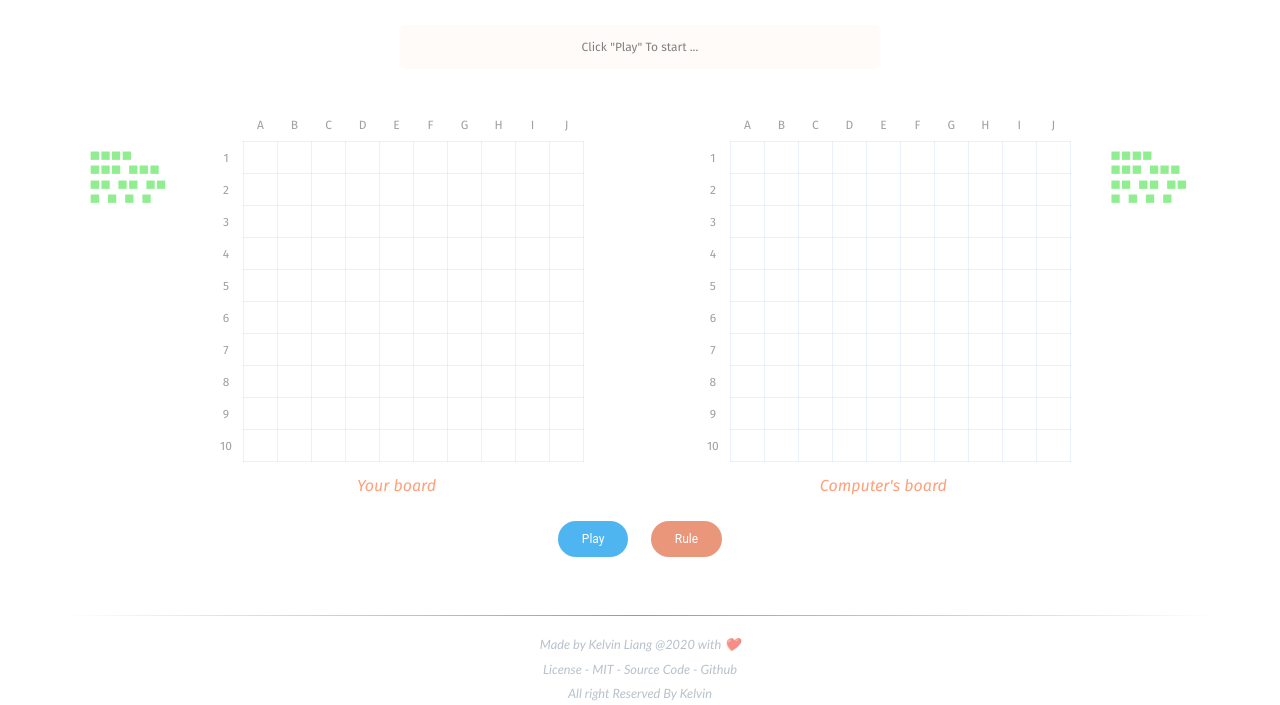
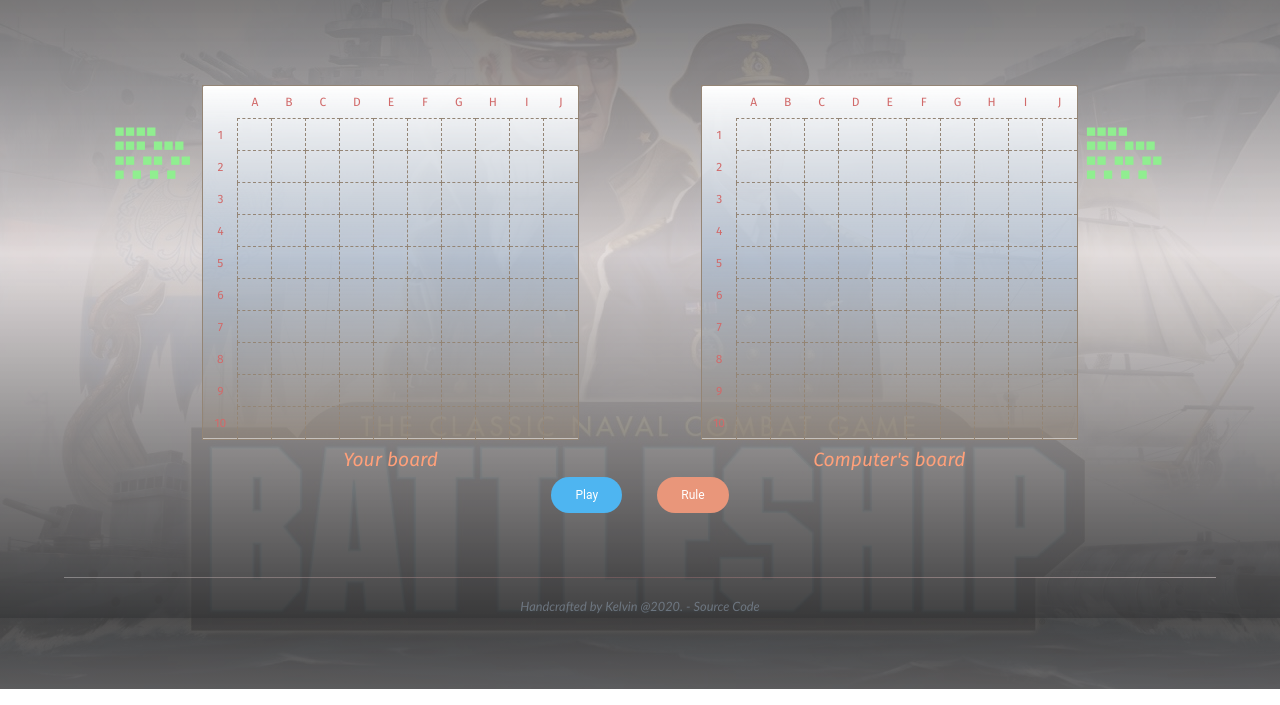
Before and after one commit to kelvin8773/odin-battle-ship, a website built with webpack: page dist/index.html in a window 1280 px wide. Shown: the part 111-816 px from the top of the page. Built offline with nearby package versions, Linux system fonts and the light colour scheme.

Commit message:
finishing responsive re-design

```diff
--- a/src/assets/stylesheet/_component.scss
+++ b/src/assets/stylesheet/_component.scss
@@ -3,8 +3,7 @@
 // button
 a.button3 {
   display: inline-block;
-  padding: 1em 2em;
-  margin: 0.8em;
+
   border-radius: 2em;
   box-sizing: border-box;
   text-decoration: none;
--- /dev/null
+++ b/src/assets/stylesheet/_custom.scss
@@ -0,0 +1,176 @@
+$board-color: rgba(148, 133, 117, 0.5);
+$border-color: rgba(148, 133, 117);
+
+#app-header {
+  margin: 1.5rem auto;
+
+  #app-title {
+    font-size: 3rem;
+    font-weight: 600;
+    padding: 20px;
+    color: rgba(211, 51, 30, 0.884);
+    -webkit-text-fill-color: rgba(255, 255, 255, 0.9);
+    /* Will override color (regardless of order) */
+    -webkit-text-stroke-width: 2px;
+    -webkit-text-stroke-color: rgba(204, 91, 38, 0.712);
+  }
+
+  #message-bar {
+    width: 479px;
+    margin: 0 auto;
+    text-align: center;
+    border-radius: 5px;
+    padding: 1rem;
+  }
+
+  .show-info {
+    background-color: rgba(255, 218, 185, 0.7);
+    color: rgba(236, 58, 34, 0.548);
+  }
+
+  .hide-info {
+    background: none;
+    color: rgba(58, 56, 56, 0.13);
+  }
+
+}
+
+#app-content {
+  #game-boards {
+    display: flex;
+    flex-flow: row;
+    justify-content: space-evenly;
+
+    #human,
+    #computer {
+      display: flex;
+      flex-flow: row;
+      justify-content: space-evenly;
+      padding: 1rem;
+
+      #human-game-board,
+      #computer-game-board {
+        height: 45vh;
+
+        p {
+          text-align: center;
+        }
+      }
+    }
+  }
+
+  #game-buttons {
+    .button3 {
+      padding: 1em 2em;
+      margin: 1rem;
+    }
+  }
+
+  span {
+    margin-right: 0.2rem;
+    color: lightgreen;
+    align-self: flex-start;
+  }
+
+  table {
+    max-width: 420px;
+    border-radius: 5px 5px 0 0;
+    border-collapse: collapse;
+    border: 0.5px solid $border-color;
+    background-image: linear-gradient(to bottom, white, rgba(163, 181, 202, 0.658), $board-color);
+  }
+
+  th {
+    padding: 10px 8px;
+    min-width: 18px;
+    max-width: 28px;
+    color: rgb(209, 106, 106);
+  }
+
+
+  td {
+    border: 0.5px dashed $border-color;
+    text-align: center;
+    width: 32px;
+    min-height: 18px;
+  }
+
+  .game-score {
+    font-size: 0.8rem;
+    min-width: 4.3rem;
+    margin: 2.5rem 0.5rem 0.5rem 0.5rem;
+  }
+
+  .status-empty {
+    background-color: none;
+  }
+
+
+  .status-fill {
+    background-color: rgba(236, 117, 117, 0.5);
+  }
+
+  .status-around {
+    background-color: rgba(46, 107, 177, 0.507);
+  }
+
+  .status-around::after {
+    content: "•";
+    color: rgba(151, 58, 112, 0.575);
+  }
+
+  .status-miss {
+    background-color: rgba(135, 202, 228, 0.493);
+  }
+
+  .status-miss::after {
+    content: "〰️";
+  }
+
+  .status-miss:hover {
+    cursor: not-allowed;
+  }
+
+  .status-hit {
+    background-color: rgba(236, 117, 117, 0.5);
+  }
+
+  .status-hit::after {
+    content: "💥";
+  }
+
+  .status-hit:hover {
+    cursor: not-allowed;
+  }
+
+  .ship-hit {
+    color: rgba(240, 128, 128, 0.75);
+  }
+
+  .ship-normal {
+    color: lightgreen;
+  }
+
+  #computer-table:hover {
+    cursor: pointer;
+  }
+
+  #human-table:hover {
+    cursor: not-allowed;
+  }
+
+}
+
+#app-footer {
+  hr {
+    margin: 3rem 4rem 1rem 4rem;
+    border: 0;
+    height: 1px;
+    background-image: linear-gradient(to right, rgba(189, 185, 185, 0.521), rgba(163, 107, 107, 0.4), rgba(206, 196, 196, 0.596));
+  }
+
+  @include tablet {
+    display: none;
+  }
+
+}
--- /dev/null
+++ b/src/assets/stylesheet/_custom_responsive.scss
@@ -0,0 +1,123 @@
+@include tablet {
+  #app-header {
+
+    #app-title {
+      font-size: 2.5rem;
+      padding: 10px;
+    }
+
+    #message-bar {
+      margin-bottom: 1rem;
+    }
+  }
+
+  #app-content {
+    display: flex;
+    flex-flow: column;
+    flex-flow: column-reverse;
+    justify-content: flex-end;
+
+    #game-boards {
+      display: flex;
+      flex-flow: column-reverse;
+      align-items: center;
+      justify-content: flex-end;
+
+      #human {
+        #human-game-board {
+          // height: 35vh;
+          display: flex;
+          flex-flow: row;
+          justify-content: space-between;
+
+          p {
+            writing-mode: vertical-lr;
+            text-orientation: sideways;
+            padding-left: 1rem;
+          }
+        }
+      }
+
+      #computer {
+        flex-flow: row-reverse;
+
+        #computer-game-board {
+          // height: 35vh;
+          display: flex;
+          flex-flow: row;
+          justify-content: space-between;
+
+          p {
+            writing-mode: vertical-lr;
+            text-orientation: sideways;
+            padding-left: 1rem;
+
+          }
+        }
+      }
+
+    }
+  }
+}
+
+@include mobile {
+  #app-header {
+    #app-title {
+      // display: none;
+      position: absolute;
+      left: 0;
+      top: 5px;
+      width: 100%;
+      z-index: -1;
+      opacity: 30%;
+    }
+
+    #message-bar {
+      padding: 1.2rem 0;
+
+      // background-color: hotpink;
+      color: lightslategrey;
+      font-size: 1.4rem;
+      width: 100%;
+      border-radius: 0;
+    }
+
+  }
+
+  #app-content {
+    justify-content: flex-end;
+    margin-bottom: 8rem;
+
+    #game-boards {
+      #human {
+        flex-flow: column;
+        align-items: flex-start;
+        justify-content: flex-start;
+
+        #human-game-board {
+          flex-flow: column-reverse;
+          justify-content: flex-end;
+
+          p {
+            writing-mode: initial;
+          }
+        }
+      }
+
+      #computer {
+        flex-flow: column-reverse;
+        align-items: flex-start;
+        justify-content: flex-end;
+
+        #computer-game-board {
+          flex-flow: column-reverse;
+          justify-content: flex-end;
+
+          p {
+            writing-mode: initial;
+          }
+        }
+      }
+    }
+  }
+}
--- a/src/assets/stylesheet/_grid.scss
+++ b/src/assets/stylesheet/_grid.scss
@@ -173,39 +173,3 @@
     display: block;
   }
 }
-
-.d-flex {
-  display: block;
-
-  @media only screen and (min-width: $breakpoint-small) {
-    display: flex;
-  }
-
-  @media only screen and (min-width: $breakpoint-large) {
-    display: flex;
-  }
-}
-
-.justify-content-start {
-  justify-content: flex-start;
-}
-
-.justify-content-center {
-  justify-content: flex-center;
-}
-
-.justify-content-between {
-  justify-content: space-between;
-}
-
-.justify-content-around {
-  justify-content: space-around;
-}
-
-.justify-content-evenly {
-  justify-content: space-evenly;
-}
-
-.justify-content-end {
-  justify-content: flex-end;
-}
--- a/src/assets/stylesheet/_text.scss
+++ b/src/assets/stylesheet/_text.scss
@@ -4,6 +4,29 @@
 font-family: 'Ubuntu', sans-serif;
 font-family: 'Fira Sans', sans-serif;
 */
+
+h1,
+h2,
+h3,
+h4,
+h5,
+h6 {
+  font-family: 'Ubuntu', sans-serif;
+}
+
+p {
+  margin-bottom: 0.1rem;
+}
+
+a {
+  color: inherit;
+  text-decoration: inherit;
+}
+
+a:hover {
+  color: limegreen;
+}
+
 
 
 .text-center {
@@ -20,9 +43,9 @@
 }
 
 .text-note {
-  font-size: 1rem;
+  font-size: 1.2rem;
   margin-top: 0.5rem;
   color: lightsalmon;
   font-style: italic;
-  line-height: 2rem;
+  line-height: 1.5rem;
 }
--- /dev/null
+++ b/src/assets/stylesheet/_utilities.scss
@@ -0,0 +1,35 @@
+.display-none {
+  display: none;
+}
+
+.display-block {
+  display: block;
+}
+
+.d-flex {
+  display: block;
+}
+
+.justify-content-start {
+  justify-content: flex-start;
+}
+
+.justify-content-center {
+  justify-content: flex-center;
+}
+
+.justify-content-between {
+  justify-content: space-between;
+}
+
+.justify-content-around {
+  justify-content: space-around;
+}
+
+.justify-content-evenly {
+  justify-content: space-evenly;
+}
+
+.justify-content-end {
+  justify-content: flex-end;
+}
--- a/src/assets/stylesheet/style.scss
+++ b/src/assets/stylesheet/style.scss
@@ -1,151 +1,22 @@
 @import './reset';
 @import './break_point';
 
-
-@import './grid';
+@import './utilities';
 @import './component';
 @import './text';
+@import './custom';
+@import './custom_responsive';
 
 body {
   font-family: 'Fira Sans', sans-serif;
   font-size: 12px;
   color: grey;
+
+  background:
+    linear-gradient(to top,
+      rgba(43, 43, 44, 0.9),
+      rgba(216, 208, 208, 0.7),
+      rgba(34, 33, 33, 0.8)),
+    url(../images/battle_ship_game.jpg) center center no-repeat fixed;
+  background-size: cover;
 }
-
-header {
-  margin: 3rem 2rem;
-}
-
-h1,
-h2,
-h3,
-h4,
-h5,
-h6 {
-  font-family: 'Ubuntu', sans-serif;
-}
-
-p {
-  margin-bottom: 0.1rem;
-}
-
-h1 {
-  font-size: 2.5rem;
-  font-weight: 600;
-  margin: 10px;
-  color: rgba(44, 87, 139, 0.55);
-}
-
-hr {
-  margin: 3rem 4rem 1rem 4rem;
-  border: 0;
-  height: 1px;
-  background-image: linear-gradient(to right, rgba(0, 0, 0, 0), rgba(0, 0, 0, 0.4), rgba(0, 0, 0, 0));
-}
-
-span {
-  margin-right: 0.2rem;
-  color: lightgreen;
-}
-
-table {
-  max-width: 420px;
-}
-
-th {
-  padding: 10px 8px;
-  min-width: 18px;
-  max-width: 28px;
-  color: rgba(128, 128, 128, 0.75);
-}
-
-td {
-  border: 0.5px solid rgba(108, 161, 230, 0.15);
-  text-align: center;
-  width: 32px;
-  min-height: 18px;
-}
-
-a {
-  color: inherit;
-  text-decoration: inherit;
-}
-
-a:hover {
-  color: limegreen;
-}
-
-#message-bar {
-  width: 35%;
-  text-align: center;
-  margin-left: auto;
-  margin-right: auto;
-  margin-bottom: 2rem;
-  border-radius: 5px;
-  padding: 1rem;
-  background-color: rgba(255, 218, 185, 0.1);
-}
-
-.game-score {
-  font-size: 0.8rem;
-  min-width: 4.3rem;
-  margin: 2.5rem 0.5rem 0.5rem 0.5rem;
-}
-
-.status-empty {
-  background-color: white;
-}
-
-
-.status-fill {
-  background-color: rgba(135, 206, 250, 0.658);
-}
-
-.status-around {
-  background-color: rgba(211, 211, 211, 0.1);
-}
-
-.status-around::after {
-  content: "•";
-  color: rgba(211, 211, 211, 0.5);
-}
-
-.status-miss {
-  background-color: rgba(255, 208, 122, 0.1);
-}
-
-.status-miss::after {
-  content: "~";
-}
-
-.status-miss:hover {
-  cursor: not-allowed;
-}
-
-.status-hit {
-  background-color: rgba(240, 128, 128, 0.75);
-}
-
-.status-hit::after {
-  content: "✕";
-}
-
-.status-hit:hover {
-  cursor: not-allowed;
-}
-
-.ship-hit {
-  color: rgba(240, 128, 128, 0.75);
-}
-
-.ship-normal {
-  color: lightgreen;
-}
-
-#computer-table:hover {
-  cursor: pointer;
-}
-
-#human-table:hover {
-  cursor: not-allowed;
-}
--- a/src/index.js
+++ b/src/index.js
@@ -1,8 +1,9 @@
 import GameBoard from './assets/js/game-board';
 import Player from './assets/js/player';
 import UI from './ui';
+import { STATUS } from './assets/js/constants';
+
 import './assets/stylesheet/style.scss';
-import { STATUS } from './assets/js/constants';
 
 const Controller = (() => {
   const button = document.getElementById('start-button');
@@ -27,6 +28,7 @@
     UI.renderScores(humanBoard);
 
     UI.updateMessage('Your turn now ... ');
+    UI.hideMessage(2);
     gameOver = humanBoard.isAllSunk();
     if (gameOver) showWinMessage('Computer');
   };
@@ -56,6 +58,7 @@
         showWinMessage('Human');
       } else {
         UI.updateMessage('Computer is thinking .... ');
+        UI.hideMessage(2);
         computerRun(computer, humanBoard);
       }
     };
@@ -72,7 +75,8 @@
       const humanBoard = GameBoard('Human');
       const computerBoard = GameBoard('Computer');
       gameOver = false;
-      UI.updateMessage("Click 'Play' To start ...");
+      UI.updateMessage("Start to Play Now ...");
+      UI.hideMessage(2);
 
       humanBoard.placeShips();
       computerBoard.placeShips();
--- a/src/ui.js
+++ b/src/ui.js
@@ -93,8 +93,15 @@
   };
 
   const updateMessage = (msg) => {
-    messageBar.className = msg.includes('win') ? 'text-note' : '';
+    messageBar.className = msg.includes('win') ? 'text-note show-info' : 'show-info';
     messageBar.innerText = msg;
+  };
+
+  const hideMessage = (time) => {
+    setTimeout(() => {
+      messageBar.innerText = '-';
+      messageBar.className = 'hide-info';
+    }, time * 1000);
   };
 
   const renderShipAround = (board, ship) => {
@@ -119,6 +126,7 @@
     renderTable,
     renderScores,
     updateMessage,
+    hideMessage,
     renderShipAround,
   };
 })();
```
Also changed, not shown: dist/700382b0611593a80e4b7fd16e470a02.jpg (added), dist/index.html, src/assets/images/battle_ship_game.jpg (added).
